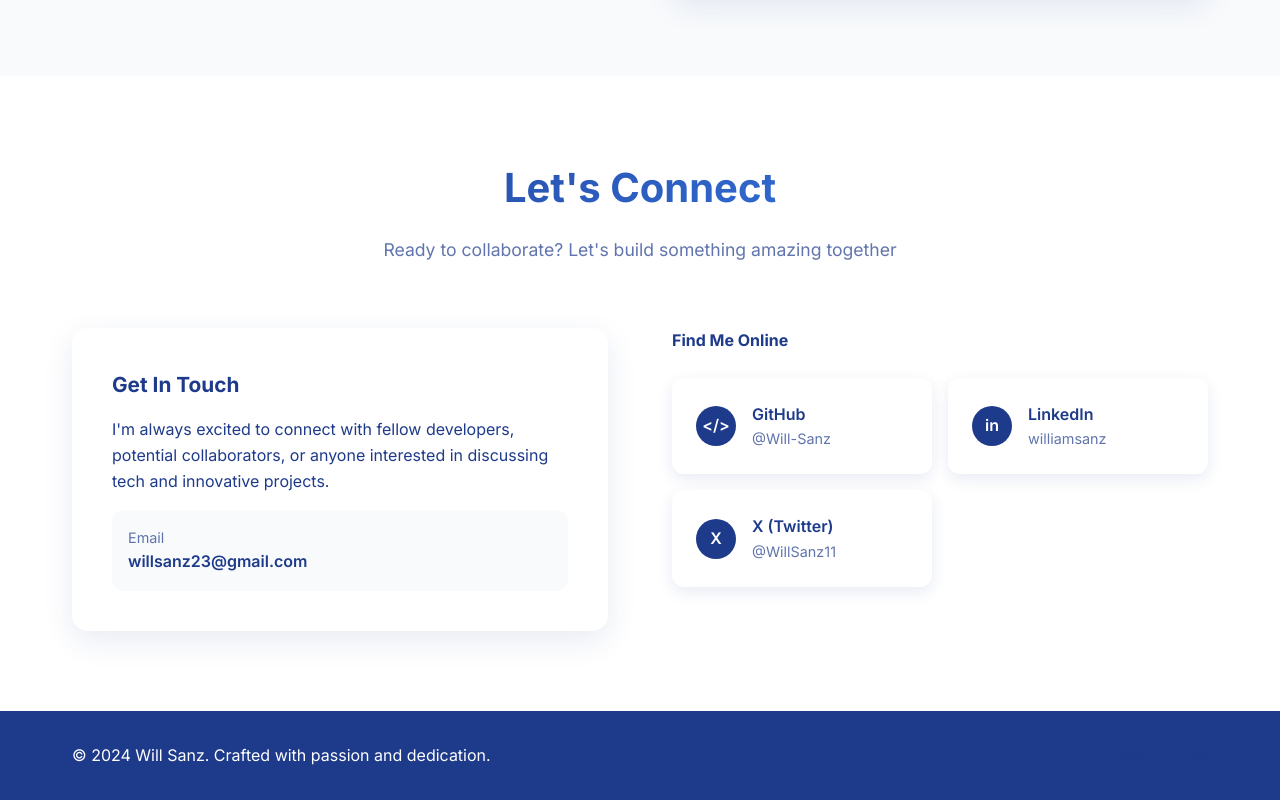
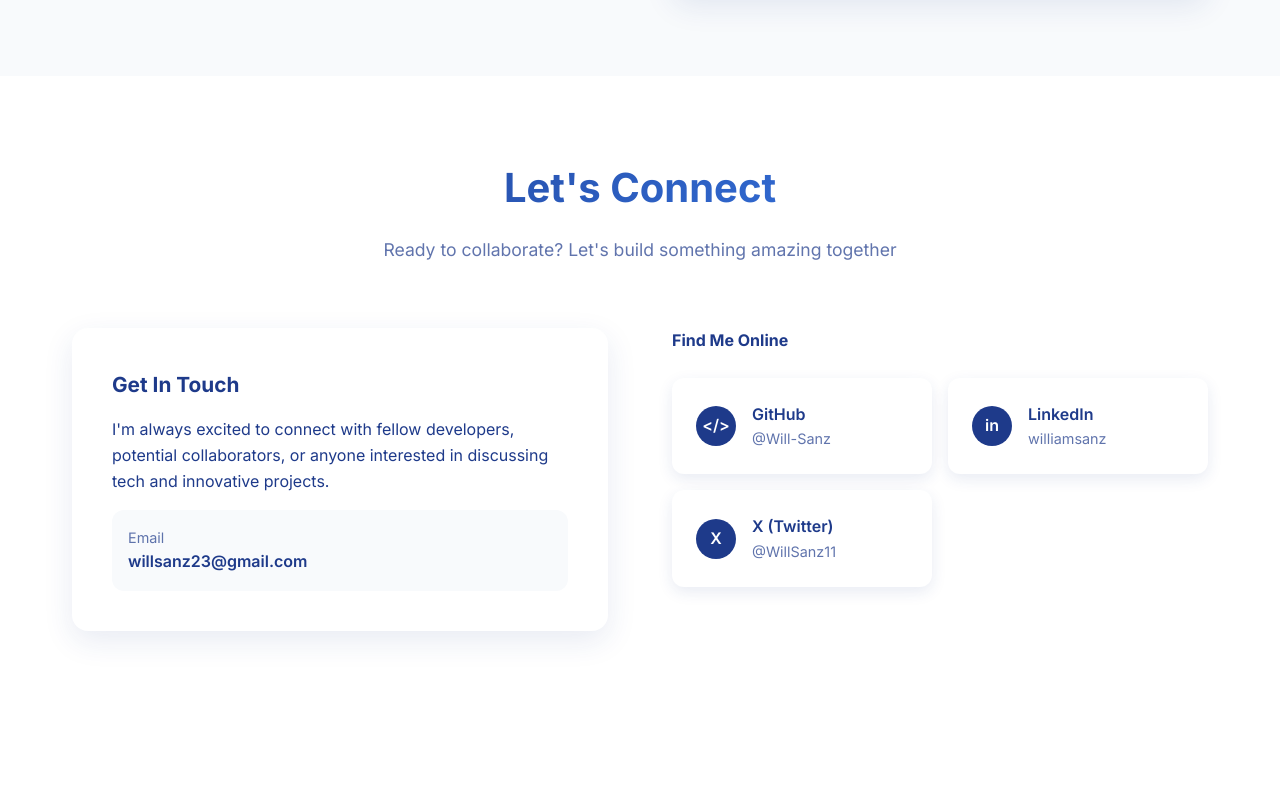
Before and after one commit to Will-Sanz/portfolio, a plain HTML site: page index.html in a window 1280 px wide. Shown: the part 1538-2338 px from the top of the page. After the commit the page ends 2249 px from the top, so only its background shows below. Drawn offline with Linux system fonts and the light colour scheme.

Commit message:
removing footer

```diff
--- a/index.html
+++ b/index.html
@@ -234,19 +234,6 @@
         </div>
     </section>
 
-    <!-- Footer -->
-    <footer class="footer">
-        <div class="container">
-            <div class="footer-content">
-                <div class="footer-text">
-                    <p>&copy; 2024 Will Sanz. Crafted with passion and dedication.</p>
-                </div>
-                <div class="footer-links">
-                    <a href="#home">Back to Top</a>
-                </div>
-            </div>
-        </div>
-    </footer>
 
     <!-- JavaScript Modules -->
     <script src="js/utils.js"></script>
```
